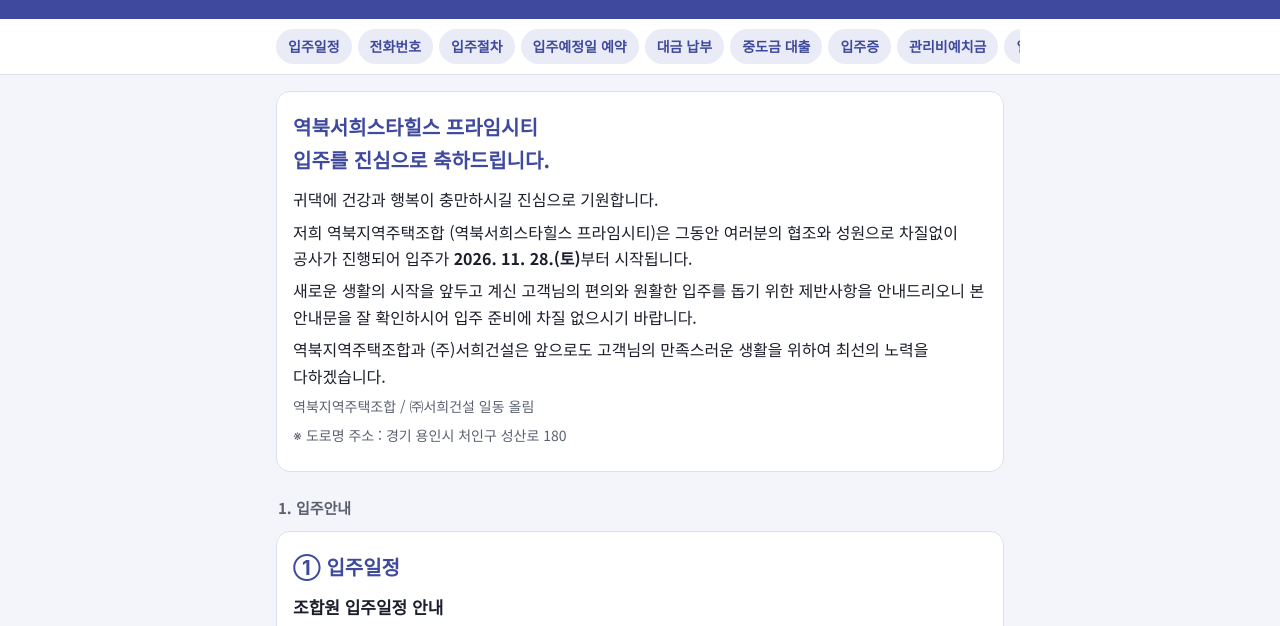
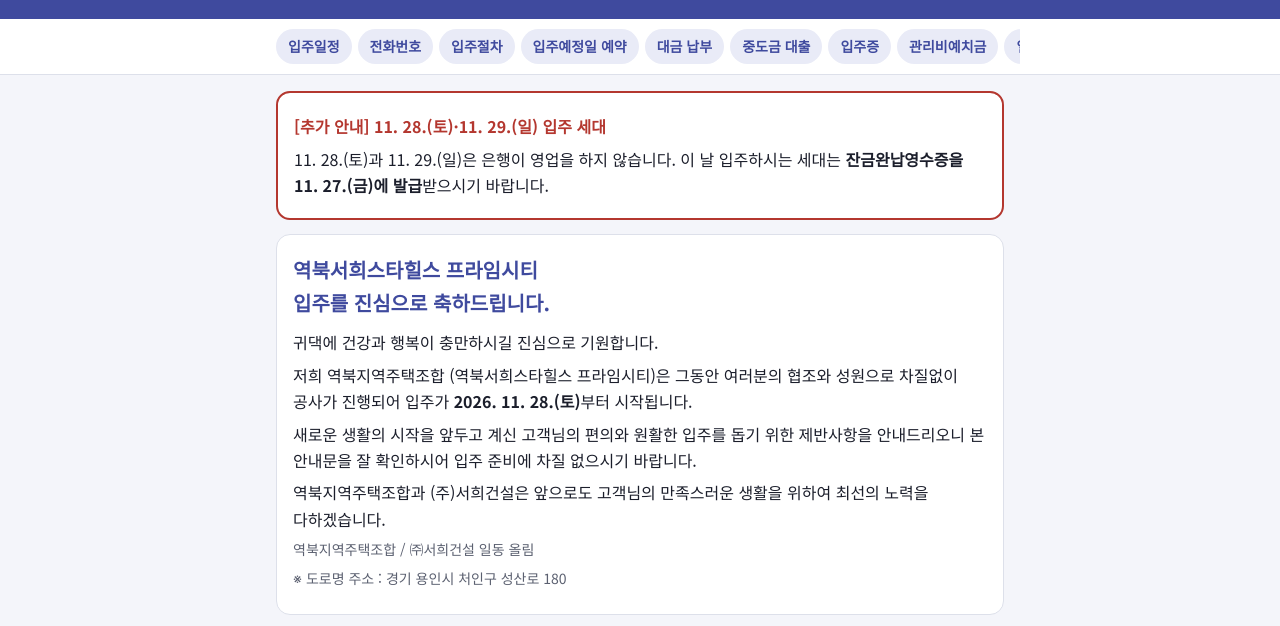
Before and after one commit to cinemu11/yukbuk-guide, a plain HTML site: page ipju/index.html in a window 1280 px wide. Shown: the part 160-786 px from the top of the page. Drawn offline with Linux system fonts and the light colour scheme.

Commit message:
입주안내문: 11.28·29 입주 세대 잔금완납영수증 11.27 발급 추가 안내
Co-Authored-By: Claude Opus 5.5 <noreply@anthropic.com>
Claude-Session: https://claude.ai/code/session_01MdyaKC3Rk8NizGPWmuCRfX

```diff
--- a/ipju/index.html
+++ b/ipju/index.html
@@ -47,6 +47,8 @@
   td.n { font-variant-numeric:tabular-nums; }
   .note { background:var(--soft); border-radius:10px; padding:12px 14px; margin:10px 0; }
   .lbl { font-weight:700; }
+  .alert { border:2px solid var(--warn); border-radius:14px; padding:14px 16px; background:var(--card); }
+  .alert b.t { color:var(--warn); }
   a.tel { color:var(--accent); font-weight:600; text-decoration:none; white-space:nowrap; }
   .acct { font-weight:700; font-variant-numeric:tabular-nums; white-space:nowrap; }
   .copy { margin-left:6px; border:0; border-radius:6px; padding:2px 8px; background:var(--accent); color:var(--card); font:600 12px/1.6 var(--font); cursor:pointer; }
@@ -86,6 +88,11 @@
 </nav>
 
 <main class="wrap">
+
+  <div class="alert" id="notice-1127">
+    <p><b class="t">[추가 안내] 11. 28.(토)·11. 29.(일) 입주 세대</b></p>
+    <p>11. 28.(토)과 11. 29.(일)은 은행이 영업을 하지 않습니다. 이 날 입주하시는 세대는 <b>잔금완납영수증을 11. 27.(금)에 발급</b>받으시기 바랍니다.</p>
+  </div>
 
   <!-- p3 인사말 -->
   <section>
@@ -336,6 +343,7 @@
     </table></div>
     <p class="sub">※ 입주관련 모든 납부에 관하여 계약자 본인의 착오에 의한 과오납 및 오입금에 대한 환불처리는 환불신청 시점으로부터 1개월 정도 소요되며, 이로 인한 입주증 발급 및 열쇠 수령 지연에 의한 이사문제 발생에 대한 책임은 입주지원센터에 요구 할 수 없음을 알려드립니다.(초과입금 금액에 대한 이자는 지급되지 않음)</p>
     <p class="sub">※ 환불신청 시 필요서류 :<br>[계약자기준] 신분증사본 1부, 통장사본 1부, 인감증명서 1부, 초과납입한 입금증, 환불요청서(입주지원센터 비치)<br>[방문작성시] 계약자 인감도장 지참<br>[대리인방문시] 위임장(입주지원센터 비치)</p>
+    <p class="warn"><a href="#notice-1127">[추가 안내]</a> 11. 28.(토)·11. 29.(일) 입주 세대는 은행 휴무로 잔금완납영수증을 11. 27.(금)에 발급받으시기 바랍니다.</p>
     <div class="note"><div class="lbl">유의사항</div><ul class="m">
       <li>▣ 토,일요일 및 공휴일에 입주하실 세대는 평일(은행영업일)에 입주증을 교부받으시기 바랍니다.</li>
       <li>▣ 입주증을 이사 당일 발급받으면 혼잡할 수 있으니, 되도록 수일 전에 여유있게 발급받으시기 바랍니다.</li>
```
